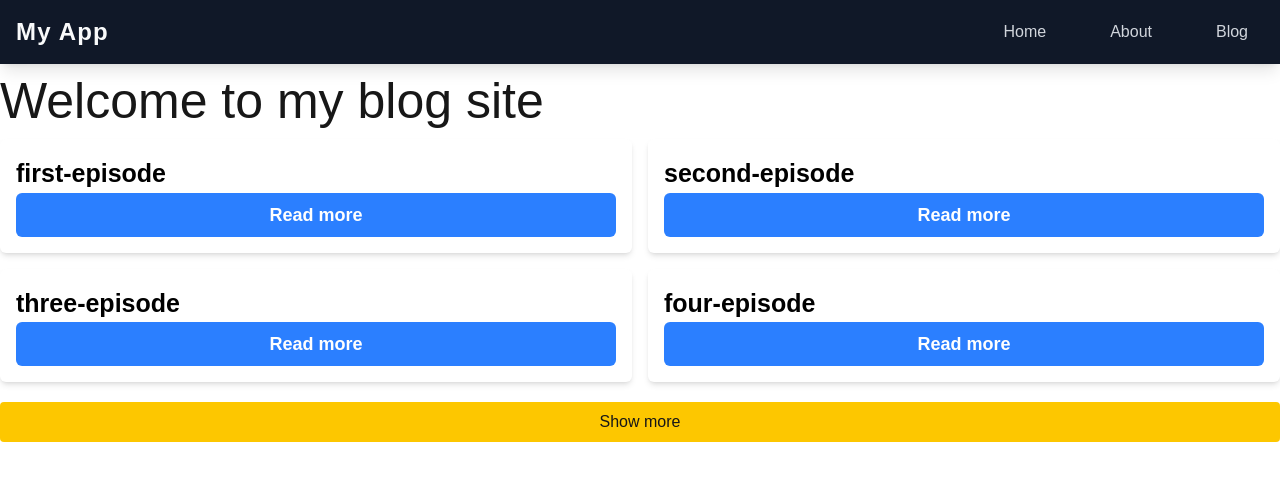
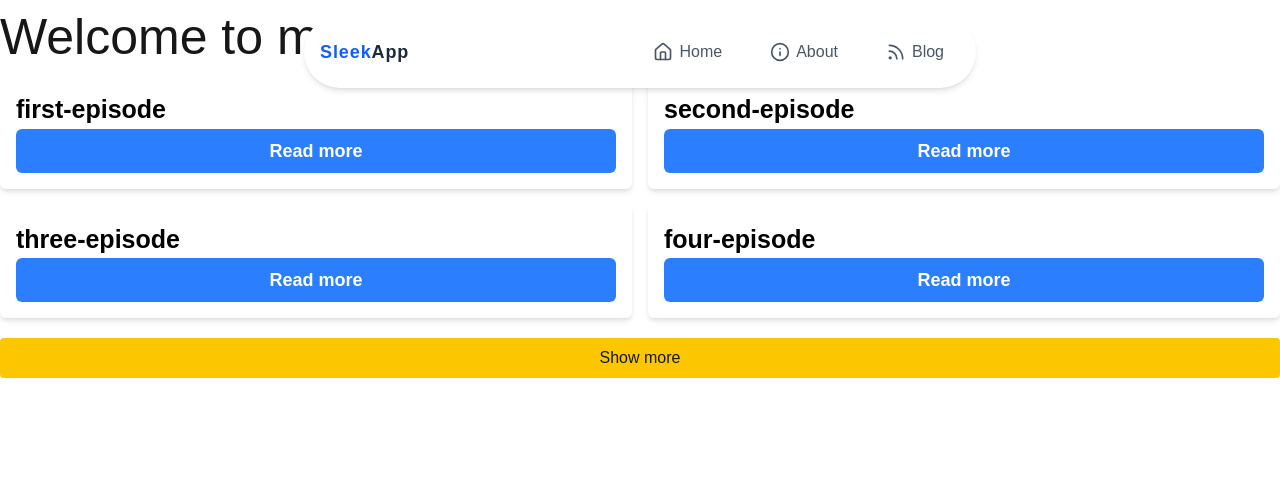
Before and after one commit to Mohsen-malekifard/Next2, a Next.js app in the folder my-app/: page / in a window 1280 px wide. Shown: the top 480 px of the page. Built offline with nearby package versions, Linux system fonts and the light colour scheme.

Commit message:
Update NavBar.jsx

```diff
--- a/my-app/src/components/NavBar.jsx
+++ b/my-app/src/components/NavBar.jsx
@@ -1,54 +1,53 @@
 import React from 'react';
+import { Home, Info, Rss } from 'lucide-react';
 
-// کامپوننت Header ثابت
-// این کامپوننت شامل سه دکمه Home, Cart و ProductsList است
-// و با استفاده از Tailwind CSS طراحی شده است.
-// برای استفاده در یک پروژه Next.js، می توانید این فایل را در پوشه components/ قرار دهید.
-
+// A modern and stylish navigation bar component
 const NavBar = () => {
   return (
-    // نوار ناوبری ثابت در بالای صفحه با پس‌زمینه تیره و سایه
-    <header className="sticky top-0 z-50 w-full bg-gray-900 p-4 shadow-lg">
-      <nav className="flex items-center justify-between mx-auto max-w-7xl">
+    // Fixed navigation bar at the top of the page with a clean, modern design
+    <header className="fixed top-4 left-1/2 -translate-x-1/2 z-50 w-full max-w-2xl">
+      <nav className="flex items-center justify-between p-4 bg-white rounded-full shadow-md">
 
-        {/* لوگو یا نام سایت - فعلا به عنوان مثال */}
-        <div className="text-2xl font-bold text-gray-50 tracking-wider">
-          My App
+        {/* Website logo or name with a professional look */}
+        <div className="text-lg font-bold text-gray-800 tracking-wider">
+          <span className="text-blue-600">Sleek</span>App
         </div>
 
-        {/* دکمه‌های ناوبری */}
-        <ul className="flex space-x-6 sm:space-x-8">
-          {/* دکمه Home */}
+        {/* Navigation links with icons and hover effects */}
+        <ul className="flex space-x-4">
+          {/* Home button */}
           <li>
-            {/* در یک پروژه واقعی Next.js، از next/link به جای تگ a استفاده کنید. */}
             <a
               href="/"
-              className="font-medium text-gray-300 hover:text-white transition-colors duration-300
-                         hover:bg-gray-700 px-4 py-2 rounded-lg"
+              className="flex items-center gap-1.5 font-medium text-gray-600 hover:text-blue-600
+              transition-colors duration-300 rounded-full py-2 px-4 group"
             >
-              Home
+              <Home className="w-5 h-5 group-hover:text-blue-600 transition-colors" />
+              <span>Home</span>
             </a>
           </li>
 
-          {/* دکمه Cart */}
+          {/* About button */}
           <li>
             <a
               href="/About"
-              className="font-medium text-gray-300 hover:text-white transition-colors duration-300
-                         hover:bg-gray-700 px-4 py-2 rounded-lg"
+              className="flex items-center gap-1.5 font-medium text-gray-600 hover:text-blue-600
+              transition-colors duration-300 rounded-full py-2 px-4 group"
             >
-              About
+              <Info className="w-5 h-5 group-hover:text-blue-600 transition-colors" />
+              <span>About</span>
             </a>
           </li>
 
-          {/* دکمه ProductsList */}
+          {/* Blog button */}
           <li>
             <a
               href="/Blog"
-              className="font-medium text-gray-300 hover:text-white transition-colors duration-300
-                         hover:bg-gray-700 px-4 py-2 rounded-lg"
+              className="flex items-center gap-1.5 font-medium text-gray-600 hover:text-blue-600
+              transition-colors duration-300 rounded-full py-2 px-4 group"
             >
-              Blog
+              <Rss className="w-5 h-5 group-hover:text-blue-600 transition-colors" />
+              <span>Blog</span>
             </a>
           </li>
         </ul>
@@ -56,5 +55,4 @@ const NavBar = () => {
     </header>
   );
 };
-
 export default NavBar;
```
